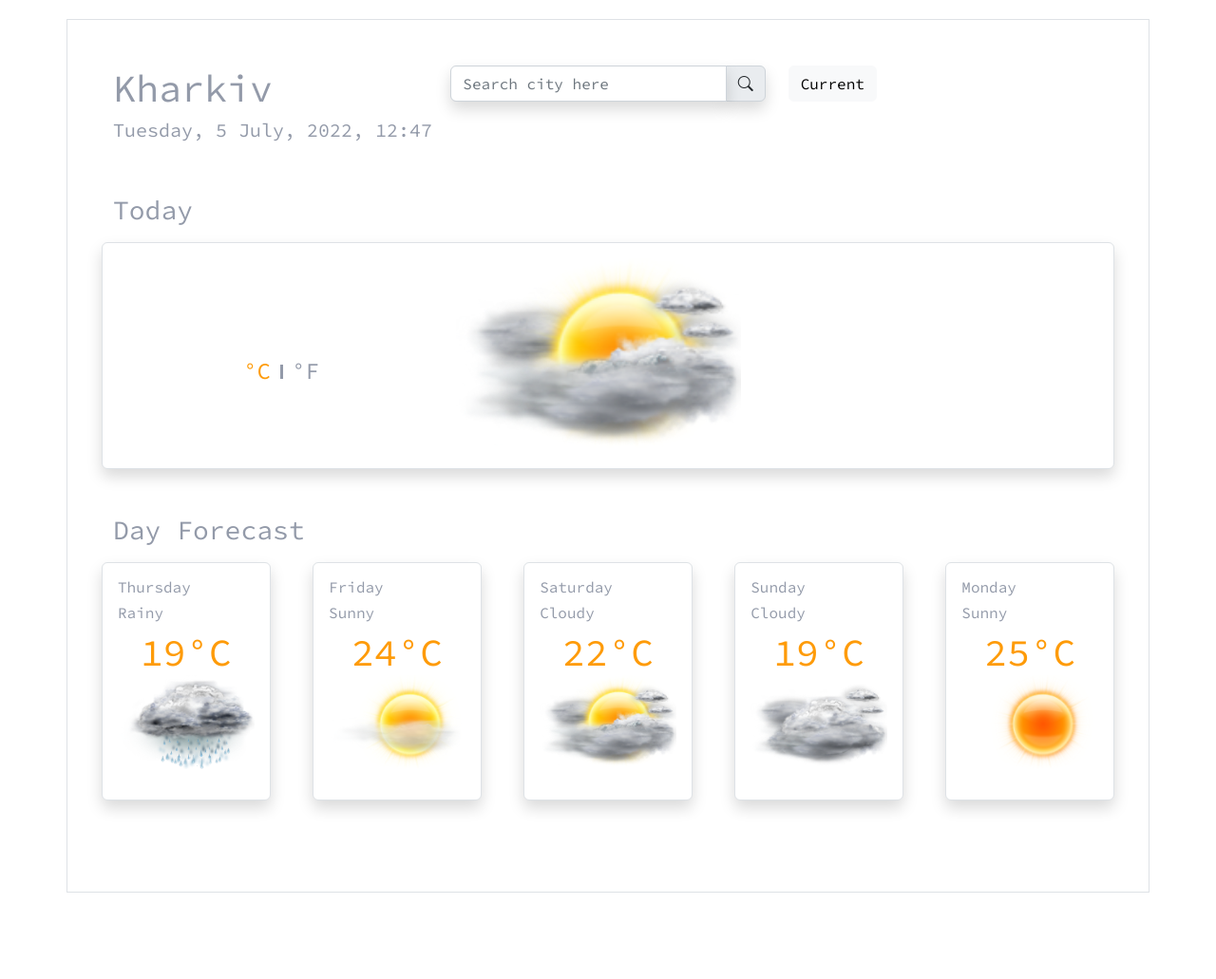
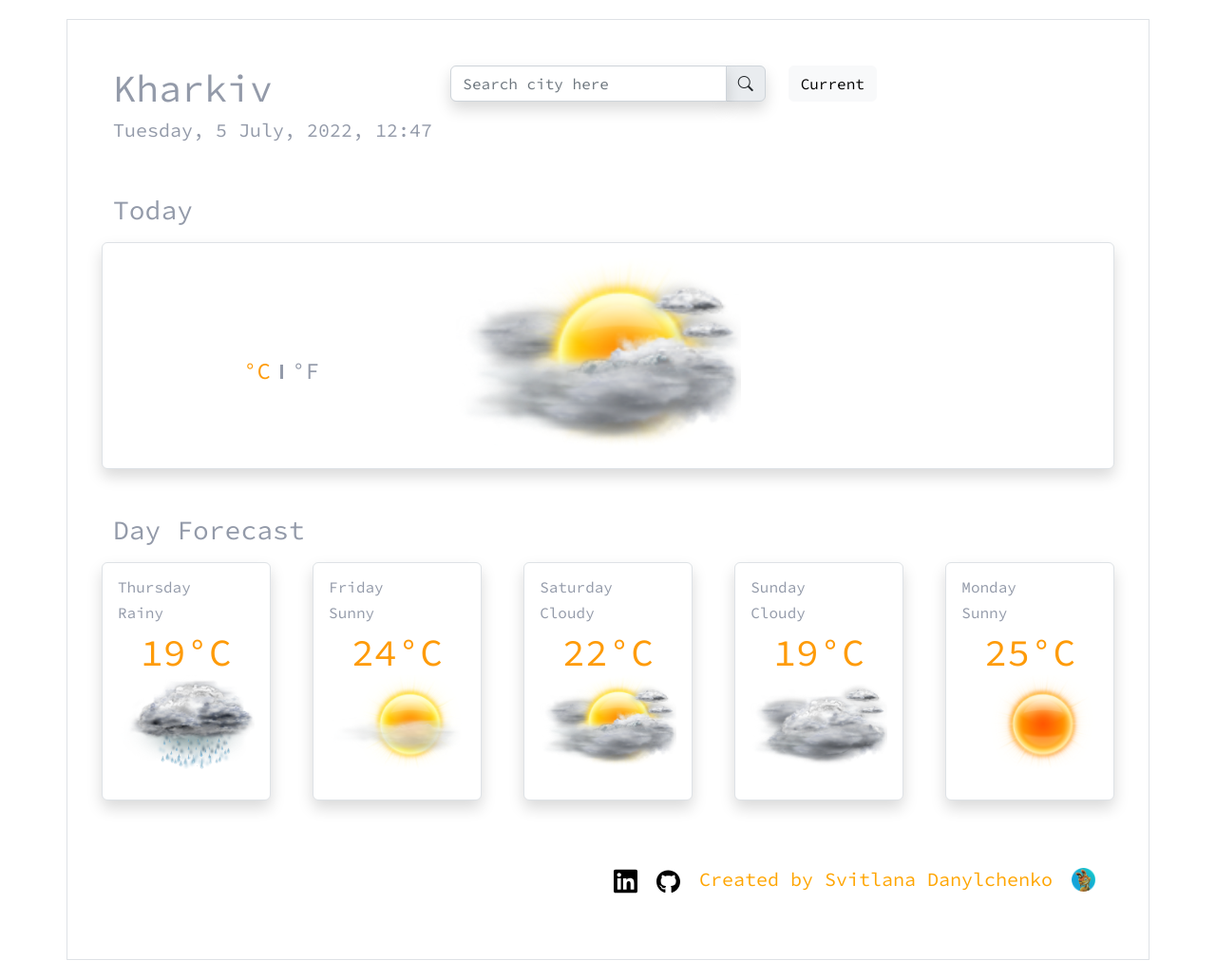
Before and after one commit to LanaDev-DS/Weather_forecast_app, a plain HTML site: page index.html in a window 1280 px wide. Shown: the whole page at 95% size. Before the commit the page ends 960 px from the top, so only its background shows below. Drawn offline with nearby package versions, Linux system fonts and the light colour scheme; no server answers.

Commit message:
Create author info

```diff
--- a/index.html
+++ b/index.html
@@ -134,8 +134,17 @@
               <div class="col"><img src="src/images/sunny.png" class="img-fluid" alt="Sunny"></div>
             </div>
           </div>
+          <div class="autor-weather-widget">
+            <a href="https://www.linkedin.com/in/svitlana-danylchenko/" target="_blank" class="autor-weather-widget__social-link">
+            <img src="src/images/linkedin-brands.svg" alt="LinkedIn"/>
+            </a>
+            <a href="https://github.com/LanaDev-DS" target="_blank" class="autor-weather-widget__social-link">
+              <img src="src/images/github-brands.svg" alt="GitHub"/>
+              </a>
+            <span>Created by Svitlana Danylchenko</span>
+            <img src="src/images/crazy_squirrel.png" alt="Autor" class="autor-weather-widget__social-link"/>
+          </div>
         </div>
-      </div>
     </section>
     <script src="src/index.js"></script>
   </body>
--- a/src/styles.css
+++ b/src/styles.css
@@ -29,3 +29,23 @@ body {
   width: 3px;
   background-color: #939aa9;
 }
+
+.autor-weather-widget {
+  padding: 20px;
+  color: orange;
+  font-size: 20px;
+  display: flex;
+  align-items: center;
+  justify-content: end;
+  gap: 20px;
+}
+
+.autor-weather-widget__social-link {
+  width: 100%;
+  max-width: 25px;
+}
+
+.autor-weather-widget_autor-image {
+  width: 100%;
+  max-width: 50px;
+}
```
Also changed, not shown: src/images/crazy_squirrel.png (added), src/images/github-brands.svg (added), src/images/linkedin-brands.svg (added).
